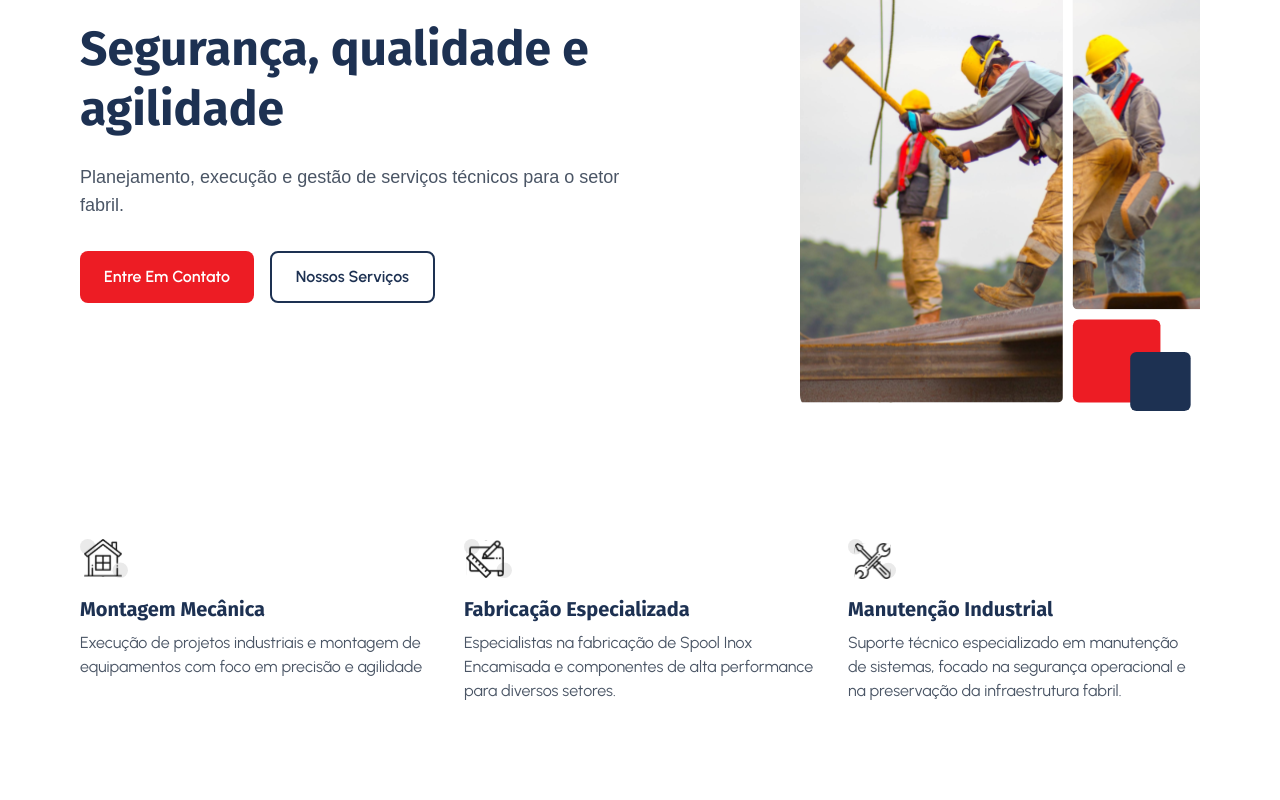
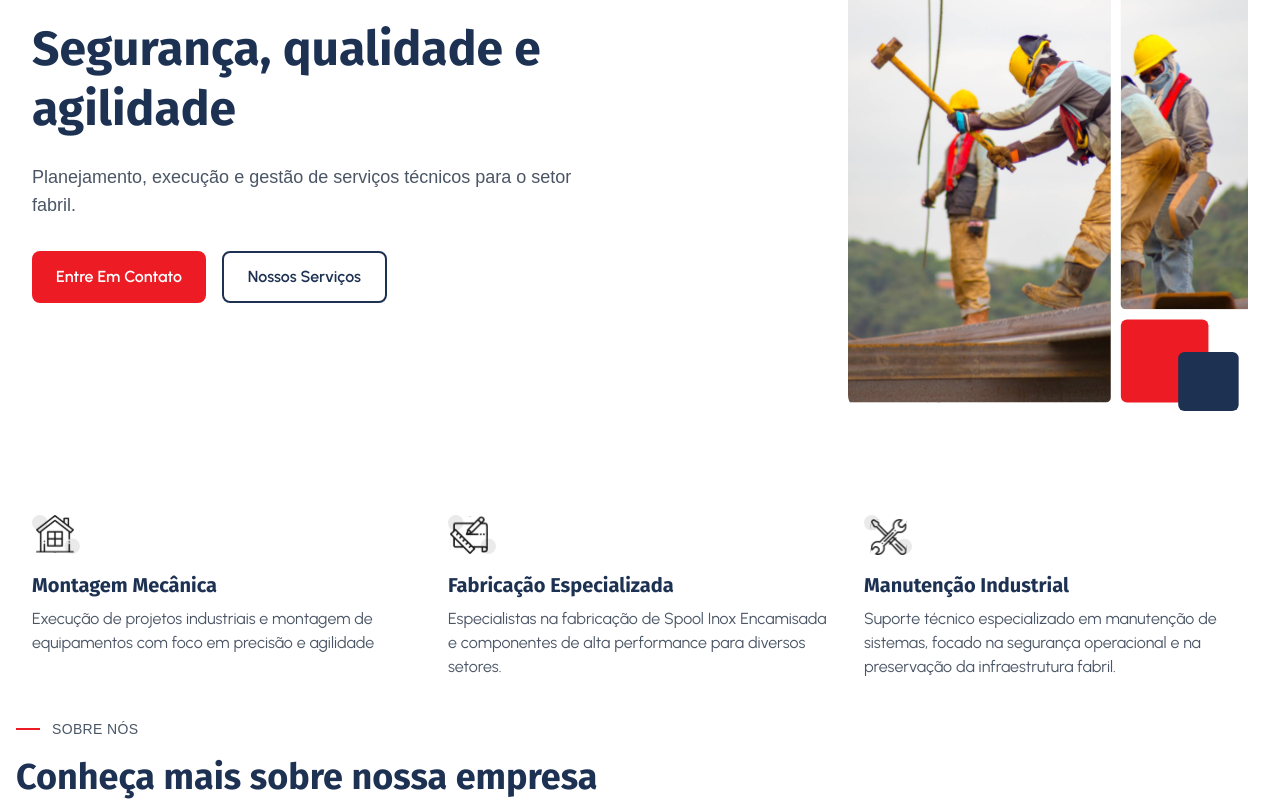
Before and after one commit to julioceno/tecweldservicos, a Next.js app: page / in a window 1280 px wide. Shown: the part 225-1025 px from the top of the page. Before the commit the page ends 992 px from the top, so only its background shows below. Built offline with nearby package versions, Linux system fonts and the light colour scheme.

Commit message:
feat: add SectionTitle component and update layout for Home page

```diff
--- a/src/app/page.tsx
+++ b/src/app/page.tsx
@@ -1,11 +1,13 @@
 import Hero from "@/components/Hero";
+import SectionTitle from "@/components/SectionTitle";
 import Services from "@/components/Services";
 
 export default function Home() {
   return (
-    <div className="max-w-7xl mx-auto">
+    <div className="max-w-7xl mx-auto px-4">
       <Hero />
       <Services />
+      <SectionTitle label="SOBRE NÓS" title="Conheça mais sobre nossa empresa" />
     </div>
   );
 }
--- a/src/components/Hero.tsx
+++ b/src/components/Hero.tsx
@@ -3,7 +3,7 @@ import Button from "./Button";
 
 export default function Hero() {
   return (
-    <section className="w-full py-10 px-4 md:py-16 md:px-6 lg:px-20">
+    <section className="w-full py-10 px-4 md:py-16">
       <div className="mx-auto flex flex-col lg:flex-row items-center justify-between gap-6 lg:gap-8">
         <div className="flex-1 max-w-xl flex flex-col items-center lg:items-start order-1 lg:order-1">
           <h1 className="text-3xl sm:text-4xl md:text-5xl font-bold font-fira-sans text-secondary leading-tight text-center lg:text-left mb-4 md:mb-6">
--- /dev/null
+++ b/src/components/SectionTitle.tsx
@@ -0,0 +1,20 @@
+interface SectionTitleProps {
+  label: string;
+  title: string;
+}
+
+export default function SectionTitle({ label, title }: SectionTitleProps) {
+  return (
+    <div className="flex flex-col gap-4">
+      <div className="flex items-center gap-3">
+        <span className="w-6 h-0.5 bg-main"></span>
+        <span className="text-gray-600  font-medium text-sm uppercase tracking-wide">
+          {label}
+        </span>
+      </div>
+      <h2 className="text-3xl md:text-4xl font-bold font-fira-sans text-secondary leading-tight">
+        {title}
+      </h2>
+    </div>
+  );
+}
--- a/src/components/Services.tsx
+++ b/src/components/Services.tsx
@@ -23,7 +23,7 @@ const services = [
 
 export default function Services() {
   return (
-    <section className="w-full py-10 px-4 md:py-16 md:px-6 lg:px-20">
+    <section className="w-full py-10 px-4">
       <div className="grid grid-cols-1 md:grid-cols-3 gap-8">
         {services.map((service, index) => (
           <ServiceCard
```
